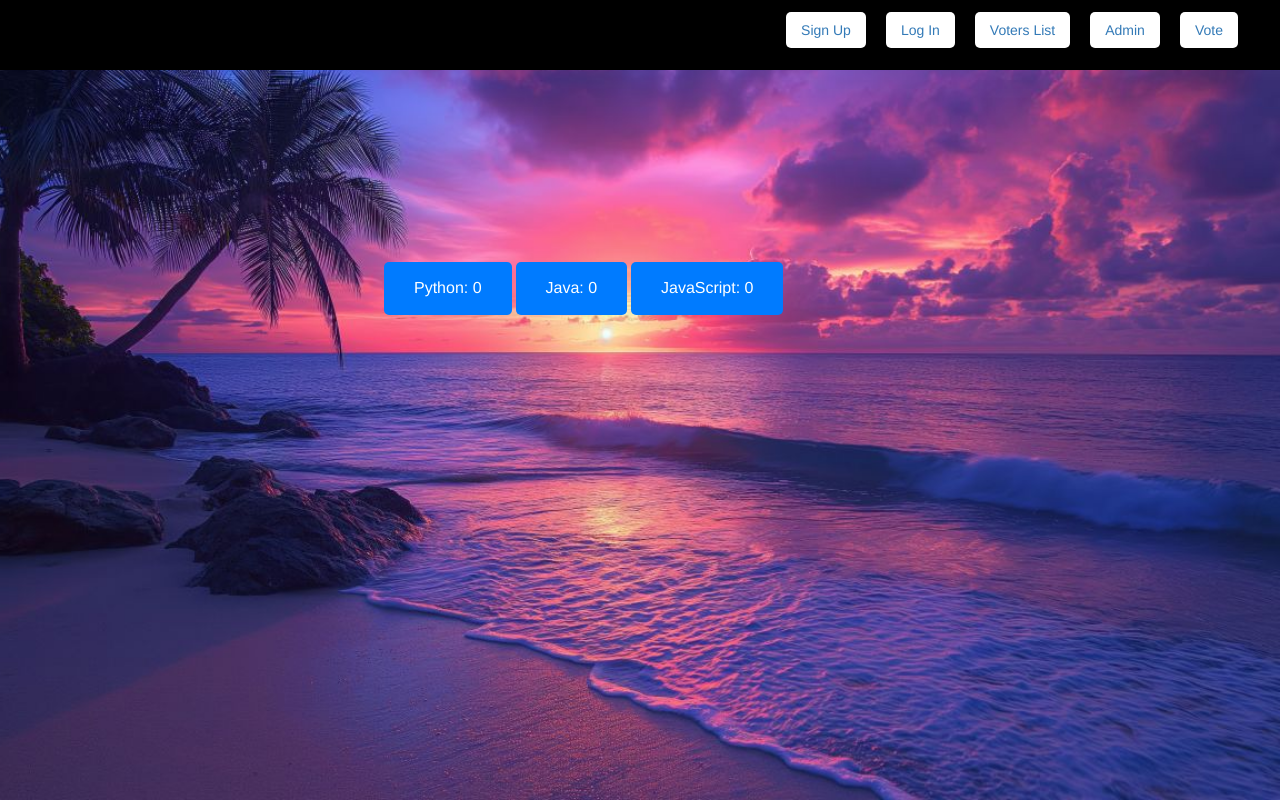
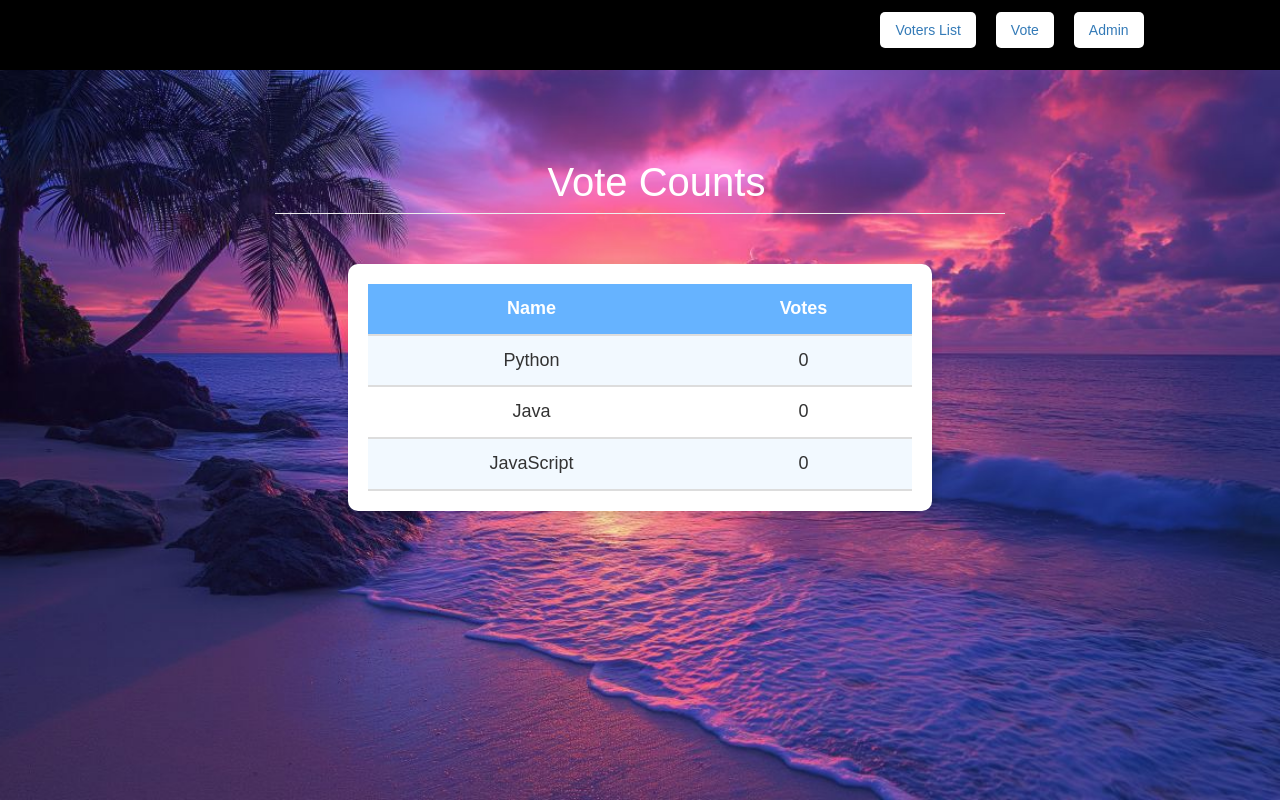
Before and after one commit to Pethanasamy-01/Project_Vote, a Flask app: page /view_vote in a window 1280 px wide. Run offline with Flask 3, Linux system fonts and the light colour scheme; the visitor is signed in with stand-in values (Sample User, id 1); data that the repository does not hold is empty; parts of the project's set-up code (start-up, migrations or seed data) failed here and were passed over; some libraries are stand-ins or nearby versions.

Commit message:
feat:some updates

```diff
--- a/templates/add_user_form.html
+++ b/templates/add_user_form.html
@@ -22,9 +22,9 @@
              {% endfor %}
           {% endif %}
         {% endwith %}
-        <form action="\add_user" method="POST" autocomplete="off">
-            <h1>Add user</h1>
-            <div class="form-group">
+        <form action="\add_user" method="POST" autocomplete="off" style="color: white; margin-top: 100px;">
+            <h1 style="color: white; padding-left: 100px;" class="page-header">Add Voters</h1>
+            <div class="form-group" style="color: white;" >
                 <label>Name:</label>
                 <input class="form-control" type="text" name="name" required>
             </div>
--- a/templates/home_page.html
+++ b/templates/home_page.html
@@ -5,14 +5,23 @@
     <title>Title</title>
     {% include 'header.html' %}
     {% include 'footer.html' %}
+
     <style>
-        body {
-            background: url('/static/image/4.jpg') no-repeat center center fixed;
-            background-size: cover;
+        .parent{
+            background: url('/static/image/4.jpg');
+background-size: cover; /* Ensures the image covers the entire container */
+background-position: center; /* Centers the image */
+background-repeat: no-repeat;
+height: 100vh;
+width: 100%;
+
         }
+
         .header-container {
             background: url('/static/image/1.jpg');
             padding: 20px;
+
+
         }
         nav ul {
             display: flex;
@@ -37,34 +46,38 @@
         h1, h2, h3 {
             padding-left: 10%;
             margin-top: 50px;
-            color: yellow;
+            color: rgb(0, 0, 0);
             font-size: 40px;
         }
         h2 {
-            color: white;
+            color: rgb(0, 0, 0);
         }
         h3 {
-            color: white;
+            color: rgb(0, 0, 0);
         }
     </style>
 </head>
-<body>
+<body class="parent">
     <div class="header-container">
         <nav>
             <ul>
+                {% if "email" not in session %}
                 <li><a class="nav-button" href="{{ url_for('signup') }}">Sign Up</a></li>
                 <li><a class="nav-button" href="{{ url_for('login') }}">Log In</a></li>
-                <li><a class="nav-button" href="{{ url_for('voters_list') }}">Voters List</a></li>
+                {% else %}
+
+                <li><a class="nav-button" href="{{ url_for('voters_list')}}">Voters List</a></li>
+                <li><a class="nav-button" href="{{ url_for('vote') }}">Vote</a></li>
                 <li><a class="nav-button" href="{{ url_for('admin') }}">Admin</a></li>
-                <li><a class="nav-button" href="{{ url_for('vote') }}">Vote</a></li>
+                {% endif %}
             </ul>
         </nav>
     </div>
 
     {% block content %}
-       <h1> Welcome To <span style="color:white;">Our Page</span></h1>
-       <h2>For</h2>
-       <h3>Show Your <span>Power</span></h3>
+       <h1 style="font-size:50px; margin-top:10%;"> Welcome To <span style="color:rgb(0, 0, 0);">Our Page</span></h1>
+       <h2 style="font-size:50px;">For</h2>
+       <h3 style="font-size:50px;">Show Your <span>Power</span></h3>
     {% endblock %}
 </body>
 </html>
--- a/templates/view_vote.html
+++ b/templates/view_vote.html
@@ -1,32 +1,101 @@
 {% extends 'home_page.html' %}
 
-<body>
 {% block content %}
 <style>
+    /* General Page Style */
+    body {
+        background-color: #e6f2ff; /* Light blue background */
+        text-align: center;
+        font-family: Arial, sans-serif;
+    }
+
+    /* Table Container */
+    .table-container {
+        width: 80%;
+        max-width: 700px;
+        margin: 50px auto;
+        background: #fff;
+        padding: 20px;
+        border-radius: 10px;
+        box-shadow: 2px 2px 10px rgba(0, 0, 0, 0.1);
+    }
+
+    /* Table Style */
+    .custom-table {
+        width: 100%;
+        border-collapse: collapse;
+    }
+
+    .custom-table th, .custom-table td {
+        padding: 12px;
+        font-size: 18px;
+        text-align: center;
+        border-bottom: 2px solid #ddd;
+    }
+
+    .custom-table th {
+        background-color: #66b3ff;
+        color: white;
+    }
+
+    .custom-table tbody tr:nth-child(odd) {
+        background-color: #f2f9ff;
+    }
+
+    .custom-table tbody tr:hover {
+        background-color: #cce5ff;
+        transition: 0.3s;
+    }
+
+    /* Button Style */
     .custom-button {
-         padding: 15px 30px;
+        padding: 12px 25px;
         font-size: 16px;
+        background-color: #3399ff;
         color: white;
-         background-color: #007BFF;
         border: none;
         border-radius: 5px;
         cursor: pointer;
-         transition: background-color 0.3s;
+        margin-top: 20px;
+        transition: 0.3s;
     }
 
     .custom-button:hover {
-         background-color: #0056b3;
-
-     }
-     button{
-       margin-top:15%;
-
+        background-color: #1a75ff;
     }
 </style>
 
- <button class="custom-button" style="margin-left:30%;">Python: {{ python }}</button>
- <button class="custom-button">Java: {{ java }}</button>
- <button class="custom-button">JavaScript: {{script}}</button>
+<!-- Table Container -->
 
+<div class="container" style="margin-top: 50px;">
+    <div class="col-md-offset-2 col-md-8">
+        <h1 class="page-header" style="padding-right: 40px; color: #ffffff;">Vote Counts</h1>
+        <div class="table-container">
+            <table class="custom-table">
+                <thead>
+                    <tr>
+                        <th>Name</th>
+                        <th>Votes</th>
+                    </tr>
+                </thead>
+                <tbody>
+                    <tr>
+                        <td>Python</td>
+                        <td>{{ python }}</td>
+                    </tr>
+                    <tr>
+                        <td>Java</td>
+                        <td>{{ java }}</td>
+                    </tr>
+                    <tr>
+                        <td>JavaScript</td>
+                        <td>{{ script }}</td>
+                    </tr>
+                </tbody>
+            </table>
+        </div>
+    </div>
+
+
+</div>
 {% endblock %}
-</body>
```
Also changed, not shown: templates/admin.html (+9 -12 lines), templates/log_in.html (+12 -2 lines), templates/sign_up.html (+13 -1 lines), templates/vote.html (+13 -16 lines), templates/voters_list.html (+16 -9 lines). Lines whose indentation alone changed are shown as unchanged.
